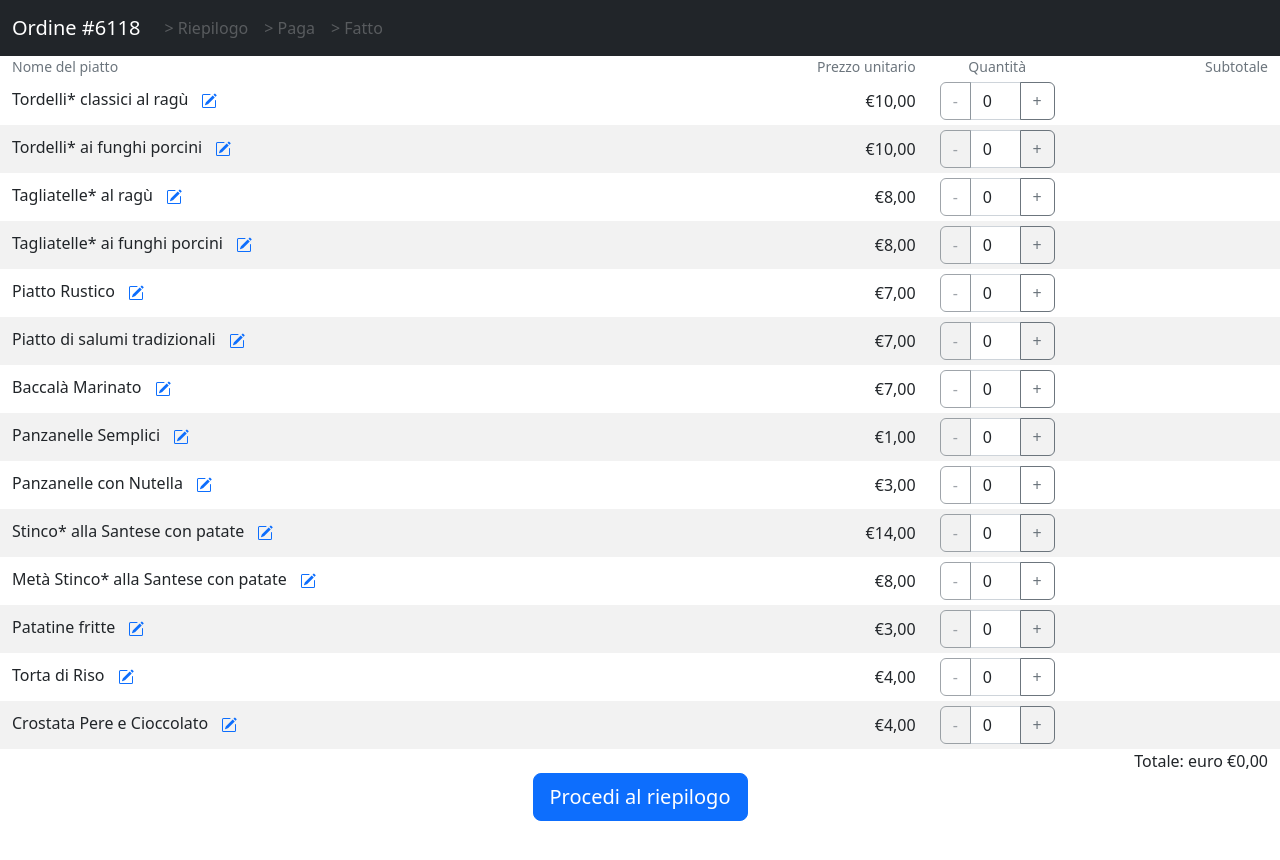
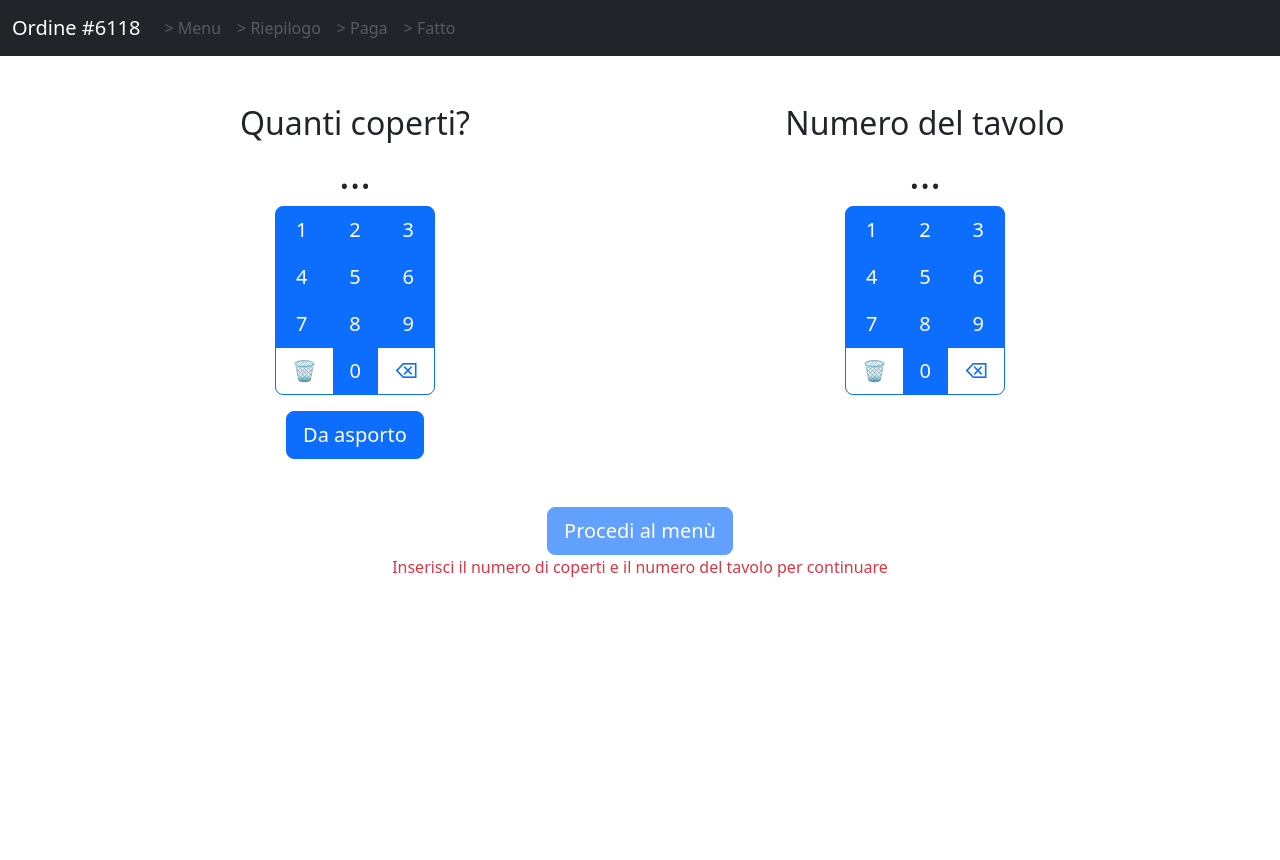
Before and after one commit to carlomartinucci/sagra, a React (Create React App) app: page / in a window 1280 px wide. Shown: the top 860 px of the page. After the commit the page ends 800 px from the top, so only its background shows below. Built offline with nearby package versions, Linux system fonts and the light colour scheme.

Commit message:
feat: add tavolo and coperti

```diff
--- a/src/App.tsx
+++ b/src/App.tsx
@@ -2,9 +2,12 @@ import React, { useRef, useState } from 'react';
 import { useReactToPrint } from 'react-to-print';
 
 import Button from 'react-bootstrap/Button';
+import ButtonGroup from 'react-bootstrap/ButtonGroup';
 import Nav from 'react-bootstrap/Nav';
 import Navbar from 'react-bootstrap/Navbar';
 import Container from 'react-bootstrap/Container';
+import Row from 'react-bootstrap/Row';
+import Col from 'react-bootstrap/Col';
 
 import { Order } from './features/order/Order';
 import { RecapOrder, PrintableOrder, Total } from './features/order/PrintableOrder';
@@ -19,9 +22,13 @@ import {
 } from './features/order/orderSlice';
 
 function App() {
-  const [navigation, setNavigation] = useState("order")
+  const [navigation, setNavigation] = useState("pre")
   const count = useAppSelector(selectCount)
   const dispatch = useAppDispatch();
+
+  const [coperti, setCoperti] = useState("");
+  const [isAsporto, setIsAsporto] = useState(false);
+  const [tavolo, setTavolo] = useState("");
 
   const componentRef = useRef(null);
   const handlePrint = useReactToPrint({
@@ -33,27 +40,50 @@ function App() {
     <div className="d-print-none mb-5">
       <Navbar bg="dark" variant="dark">
         <Container fluid>
-          <Navbar.Brand onClick={() => setNavigation("order")}>Ordine #{count}</Navbar.Brand>
+          <Navbar.Brand onClick={() => setNavigation("pre")}>
+            Ordine #{count}
+          </Navbar.Brand>
           <Nav className="me-auto">
-            <Nav.Link active={navigation === "recap"} disabled={navigation === "order"} onClick={() => setNavigation("recap")}>&gt; Riepilogo</Nav.Link>
-            <Nav.Link active={navigation === "pay"} disabled={["order", "recap"].includes(navigation)} onClick={() => setNavigation("pay")}>&gt; Paga</Nav.Link>
-            <Nav.Link active={navigation === "done"} disabled={["order", "recap", "pay"].includes(navigation)} onClick={() => setNavigation("done")}>&gt; Fatto</Nav.Link>
+            <Nav.Link active={navigation === "order"} disabled={["pre"].includes(navigation)} onClick={() => setNavigation("order")}>
+              &gt; Menu
+            </Nav.Link>
+            <Nav.Link active={navigation === "recap"} disabled={["pre", "order"].includes(navigation)} onClick={() => setNavigation("recap")}>
+              &gt; Riepilogo
+            </Nav.Link>
+            <Nav.Link active={navigation === "pay"} disabled={["pre", "order", "recap"].includes(navigation)} onClick={() => setNavigation("pay")}>
+              &gt; Paga
+            </Nav.Link>
+            <Nav.Link active={navigation === "done"} disabled={["pre", "order", "recap", "pay"].includes(navigation)} onClick={() => setNavigation("done")}>
+              &gt; Fatto
+            </Nav.Link>
           </Nav>
         </Container>
       </Navbar>
 
       {
+        navigation === "pre" ?
+          <main>
+            <Pre coperti={coperti} setCoperti={setCoperti} isAsporto={isAsporto} setIsAsporto={setIsAsporto} tavolo={tavolo} setTavolo={setTavolo} />
+
+            <Container className="text-center">
+              <Button size="lg" disabled={(!isAsporto && coperti==="") || tavolo===""} onClick={() => { setNavigation("order") }}>Procedi al menù</Button>
+              { ((!isAsporto && coperti==="") || tavolo==="") && <p className="text-danger">
+                Inserisci {(!isAsporto && coperti==="") && "il numero di coperti"}{!isAsporto && coperti==="" && tavolo==="" && " e "}{tavolo==="" && "il numero del tavolo"} per continuare
+              </p> }
+            </Container>
+          </main> :
         navigation === "order" ?
           <main>
-            <Order />
+            <Order tavolo={tavolo} coperti={displayCoperti(coperti, isAsporto)} />
 
             <Container className="text-center">
+              <Button style={{ marginBottom: 10 }}variant="secondary" size="lg" onClick={() => { setNavigation("pre") }}>Torna indietro</Button><br/>
               <Button size="lg" onClick={() => { setNavigation("recap") }}>Procedi al riepilogo</Button>
             </Container>
           </main> :
         navigation === "recap" ?
           <main>
-            <RecapOrder />
+            <RecapOrder tavolo={tavolo} coperti={displayCoperti(coperti, isAsporto)} />
 
             <Container className="text-center">
               <Button style={{ marginBottom: 10 }}variant="secondary" size="lg" onClick={() => { setNavigation("order") }}>Torna indietro</Button><br/>
@@ -70,7 +100,7 @@ function App() {
               <p style={{ marginTop: 10 }}>Ordine #{count} concluso! Se c'è stato qualche problema, torna indietro o stampa di nuovo. Altrimenti, procedi con un nuovo ordine.</p>
               <Button style={{ marginBottom: 10 }} variant="secondary" size="lg" onClick={() => { setNavigation("pay") }}>Torna indietro</Button><br/>
               <Button style={{ marginBottom: 10 }} variant="secondary" size="lg" onClick={() => { handlePrint() }}>Stampa di nuovo</Button><br/>
-              <Button size="lg" onClick={() => { dispatch(increment()); dispatch(reset()); setNavigation("order") }}>Nuovo ordine</Button>
+              <Button size="lg" onClick={() => { dispatch(increment()); dispatch(reset()); setNavigation("pre") }}>Nuovo ordine</Button>
             </Container>
           </main> :
           <div>Questo non dovrebbe mai succedere. Se vedi questa schermata, ricordati la parola "{navigation}" e aggiorna la pagina. Grazie.</div>
@@ -78,10 +108,88 @@ function App() {
     </div>
 
     <div className="d-none d-print-block" ref={componentRef}>
-      <PrintableOrder />
+      <PrintableOrder tavolo={tavolo} coperti={displayCoperti(coperti, isAsporto)} />
     </div>
     </>
   );
 }
 
+interface PreProps {
+  coperti: string,
+  setCoperti: React.Dispatch<React.SetStateAction<string>>,
+  isAsporto: boolean,
+  setIsAsporto: React.Dispatch<React.SetStateAction<boolean>>,
+  tavolo: string,
+  setTavolo: React.Dispatch<React.SetStateAction<string>>
+}
+
+const displayCoperti = (coperti: string, isAsporto: boolean): string => {
+  if (isAsporto) return "Da asporto"
+  if (coperti === "") return "..."
+  return `${coperti} coperti`
+}
+
+function Pre({coperti, setCoperti, isAsporto, setIsAsporto, tavolo, setTavolo} : PreProps) {
+  const handleTapAsporto = () => {
+    setCoperti("")
+    setIsAsporto(true)
+  }
+
+  return <Container className="my-5 text-center">
+    <Row>
+      <Col xs={6}>
+        <h2>Quanti coperti?</h2>
+        <h1>{displayCoperti(coperti, isAsporto)}</h1>
+        <Tastierino value={coperti} setValue={setCoperti} onClick={ () => setIsAsporto(false) } />
+        <br/>
+        <Button size="lg" className="mt-3" onClick={handleTapAsporto}>Da asporto</Button>
+      </Col>
+
+      <Col xs={6}>
+        <h2>Numero del tavolo</h2>
+        <h1>{tavolo || "..."}</h1>
+        <Tastierino value={tavolo} setValue={setTavolo} />
+      </Col>
+    </Row>
+  </Container>
+}
+
+function Tastierino({ value, setValue, onClick }: { value: string, setValue: React.Dispatch<React.SetStateAction<string>>, onClick?: () => void }) {
+  const handleClick = (asd: number) => () => {
+    onClick && onClick()
+    setValue(value => `${value}${asd}`)
+  }
+  const handleCanc = () => {
+    onClick && onClick()
+    setValue(value => "")
+  }
+  const handleDel = () => {
+    onClick && onClick()
+    setValue(value => value.slice(0,-1))
+  }
+
+  return <ButtonGroup vertical>
+    <ButtonGroup size={"lg"}>
+      <Button onClick={ handleClick(1) } variant="primary">1</Button>
+      <Button onClick={ handleClick(2) } variant="primary">2</Button>
+      <Button onClick={ handleClick(3) } variant="primary">3</Button>
+    </ButtonGroup>
+    <ButtonGroup size={"lg"}>
+      <Button onClick={ handleClick(4) } variant="primary">4</Button>
+      <Button onClick={ handleClick(5) } variant="primary">5</Button>
+      <Button onClick={ handleClick(6) } variant="primary">6</Button>
+    </ButtonGroup>
+    <ButtonGroup size={"lg"}>
+      <Button onClick={ handleClick(7) } variant="primary">7</Button>
+      <Button onClick={ handleClick(8) } variant="primary">8</Button>
+      <Button onClick={ handleClick(9) } variant="primary">9</Button>
+    </ButtonGroup>
+    <ButtonGroup size={"lg"}>
+      <Button onClick={ handleCanc } variant="outline-primary">🗑</Button>
+      <Button onClick={ handleClick(0) } variant="primary">0</Button>
+      <Button onClick={ handleDel }variant="outline-primary">⌫</Button>
+    </ButtonGroup>
+  </ButtonGroup>
+}
+
 export default App;
--- a/src/features/order/Order.tsx
+++ b/src/features/order/Order.tsx
@@ -22,12 +22,13 @@ import InputGroup from 'react-bootstrap/InputGroup';
 
 import Modal from 'react-bootstrap/Modal';
 
-export function Order() {
+export function Order({ coperti, tavolo }: { coperti: string, tavolo: string }) {
   const products = useAppSelector(selectProducts);
 
   const totalEuroCents = Object.values(products).reduce((total, product) => total + product.euroCents * product.quantity, 0)
 
   return <Container fluid className={styles.order}>
+    <Row><Col className="text-center text-bg-info"><h3 className="my-2">Tavolo {tavolo}. {coperti}</h3></Col></Row>
     <Row className="small text-muted">
       <Col className="my-auto">Nome del piatto</Col>
       <Col className="my-auto text-end" xs={2}>Prezzo unitario</Col>
--- a/src/features/order/PrintableOrder.tsx
+++ b/src/features/order/PrintableOrder.tsx
@@ -89,16 +89,17 @@ export function Total({ onBack, onConfirm }: { onBack: () => void, onConfirm: ()
   </>
 }
 
-export function RecapOrder() {
+export function RecapOrder({ coperti, tavolo }: { coperti: string, tavolo: string }) {
   const products = useAppSelector(selectProducts);
 
   const totalEuroCents = Object.values(products).reduce((total, product) => total + product.euroCents * product.quantity, 0)
 
-  return <Container fluid style={{paddingTop: 30}}>
+  return <Container fluid>
+    <Row><Col className="text-center text-bg-info mb-3"><h3 className="my-2">Tavolo {tavolo}. {coperti}</h3></Col></Row>
     { Object.entries(products).filter(item => item[1].quantity > 0).map(([key, product]) => {
       return <Row key={key} className={product.quantity === 0 ? "text-muted" : ""}>
-        <Col xs={12}>
-          <span style={{ fontSize: "1.4rem", fontWeight: "bold" }}>{product.quantity}</span> {product.name}
+        <Col xs={12} className="text-center">
+          <h4>{product.quantity} {product.name}</h4>
           {product.notes && <span> (Note: <span style={{ fontWeight: "bold" }}>{product.notes}</span>)</span>}
         </Col>
       </Row>
@@ -110,7 +111,7 @@ export function RecapOrder() {
 
 }
 
-export function PrintableOrder() {
+export function PrintableOrder({ coperti, tavolo }: { coperti: string, tavolo: string }) {
   const count = useAppSelector(selectCount)
   const products = useAppSelector(selectProducts);
 
@@ -123,7 +124,15 @@ export function PrintableOrder() {
 
   return <>
   <Container fluid style={{ padding: "40px 40px", fontSize: isClientFontBig ? "1.3rem" : "1rem", lineHeight: isClientFontBig ? 1.7 : 1.5 }}>
-    <h1 style={{ fontSize: "6rem" }}>{count}</h1>
+    <Row>
+      <Col xs={6}>
+        <h1 style={{ fontSize: "6rem" }}>{count}</h1>
+      </Col>
+      <Col xs={6} className="text-end align-self-center">
+        <h2>Tavolo {tavolo}</h2>
+        <h2>{coperti}</h2>
+      </Col>
+    </Row>
 
     { Object.entries(products).map(([key, product]) => {
       const totalPriceCents = product.euroCents * product.quantity
@@ -148,7 +157,15 @@ export function PrintableOrder() {
       <Col className="text-end">Totale: {displayEuroCents(totalEuroCents)}</Col>
     </Row>
 
-    <h1 style={{ fontSize: "6rem" }}>{count}</h1>
+    <Row>
+      <Col xs={6}>
+        <h1 style={{ fontSize: "6rem" }}>{count}</h1>
+      </Col>
+      <Col xs={6} className="text-end align-self-center">
+        <h2>Tavolo {tavolo}</h2>
+        <h2>{coperti}</h2>
+      </Col>
+    </Row>
 
     { Object.entries(products).filter(item => item[1].quantity > 0).map(([key, product]) => {
       return <Row key={key} className={product.quantity === 0 ? "text-muted" : ""}>
```
